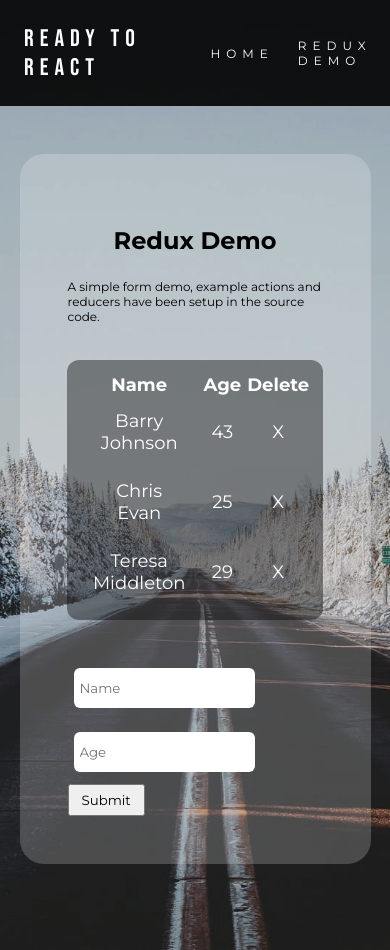
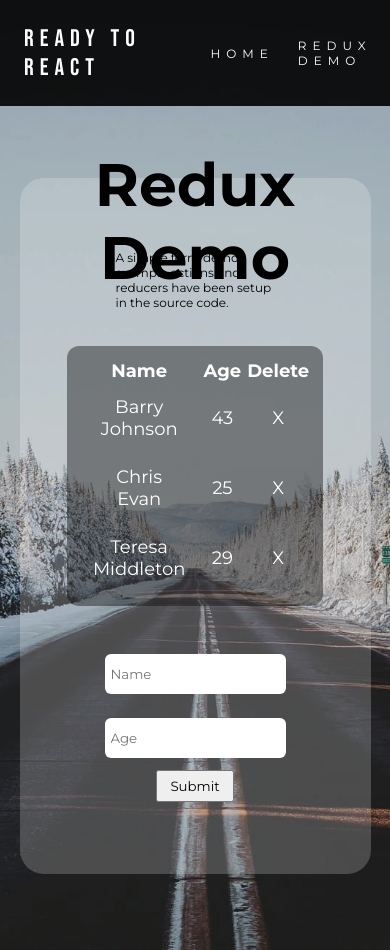
Before and after one commit to jleomorris/default-react-template, a React app: page /redux-demo in a window 390 px wide. Built offline with nearby package versions, Linux system fonts and the light colour scheme.

Commit message:
Update responsiveness of ReduxDemo and Home

```diff
--- a/src/components/Home.js
+++ b/src/components/Home.js
@@ -56,13 +56,12 @@ const StyledHome = styled.div`
 
     @media (max-width: 800px) {
       font-size: 3rem;
-      margin-left: 20rem;
     }
   }
 
   ul {
     color: white;
-    font-size: 1.5rem;
+    font-size: 2rem;
     list-style: none;
     position: absolute;
     top: 60%;
--- a/src/components/ReduxDemo.js
+++ b/src/components/ReduxDemo.js
@@ -111,7 +111,17 @@ const StyledTable = styled.div`
   h1 {
     color: black;
     text-align: center;
-    margin: 2rem 0rem;
+    position: absolute;
+    top: -50px;
+    left: 50%;
+    transform: translateX(-50%);
+    font-size: 5rem;
+    width: 100%;
+
+    @media (max-width: 1600px) {
+      top: -30px;
+      left: 50%;
+    }
   }
 
   .content-container {
@@ -122,8 +132,9 @@ const StyledTable = styled.div`
     justify-content: center;
     flex-direction: column;
     align-items: center;
-    padding: 4rem;
-    margin: 4rem 0rem;
+    padding: 6rem 8rem;
+    margin: 6rem 0rem;
+    position: relative;
 
     @media (max-width: 800px) {
       width: 90%;
@@ -131,6 +142,7 @@ const StyledTable = styled.div`
   }
 
   table {
+    width: 60%;
     color: white;
     background: rgba(0, 0, 0, 0.4);
     font-size: 1.5rem;
@@ -147,15 +159,24 @@ const StyledTable = styled.div`
 
 const StyledSubmitListing = styled.div`
   form {
+    @media (max-width: 1000px) {
+      display: flex;
+      justify-content: center;
+      flex-direction: column;
+      align-items: center;
+    }
+
     input {
       border-radius: 0.5rem;
       padding: 1rem 0.5rem;
       border: none;
       margin: 1rem 0.5rem;
+      outline: none;
     }
 
     button {
       padding: 0.5rem 1rem;
+      outline: none;
     }
   }
 `;
```
